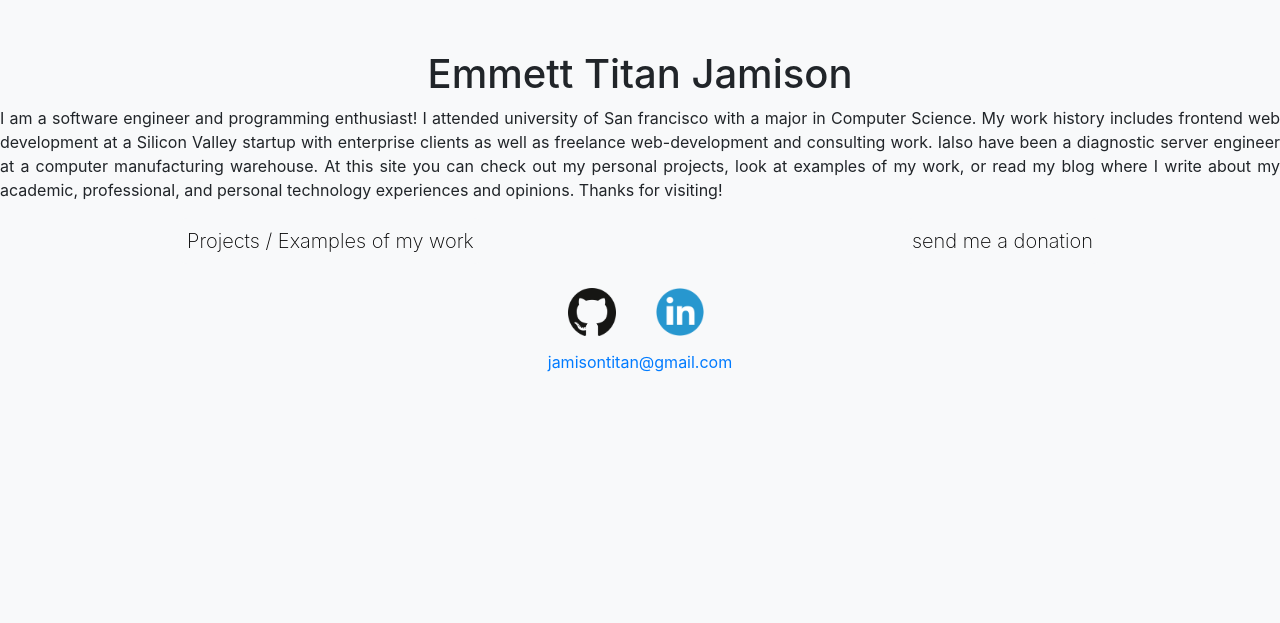
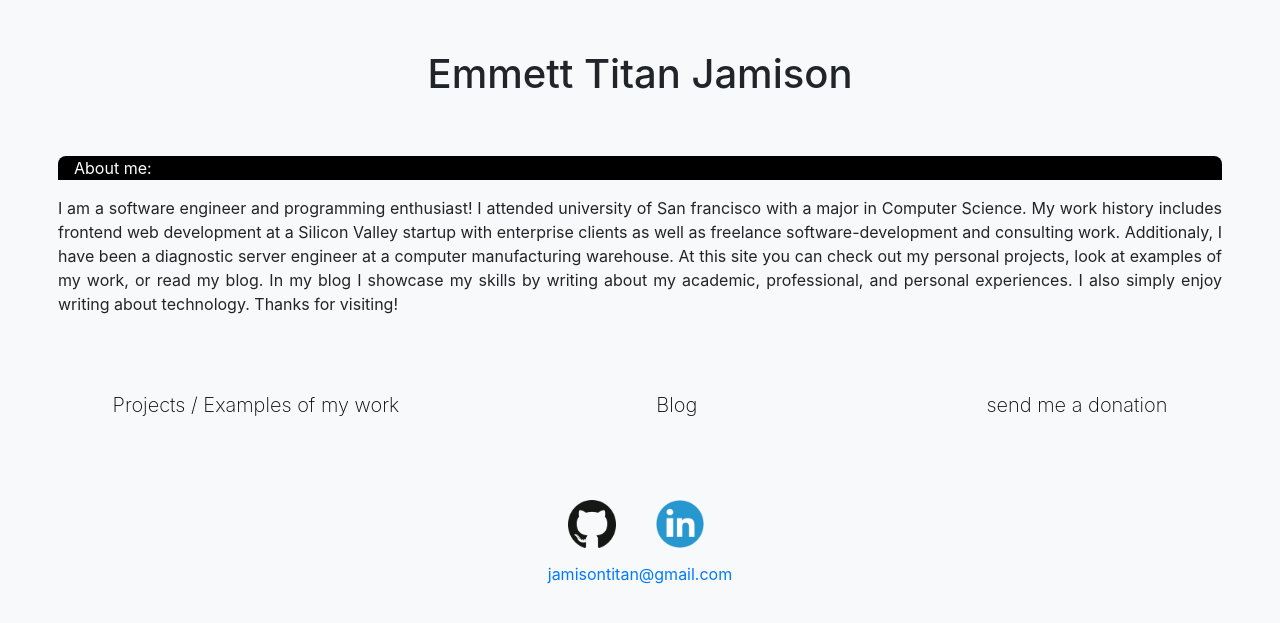
Before and after one commit to jamisonTitan/personal-site, a Flask app: page / in a window 1280 px wide. Shown: the top 623 px of the page. Run offline with Flask 3, Linux system fonts and the light colour scheme; some libraries are stand-ins or nearby versions.

Commit message:
all routes and main page completed

```diff
--- a/main.py
+++ b/main.py
@@ -8,6 +8,8 @@ def main():
     if request.method == "POST":
         if "projects" in request.form:
             return redirect(url_for("projects"))
+        elif "blog" in request.form:
+            return redirect(url_for("blog"))
         elif "donation" in request.form:
             return redirect(url_for("donation"))
     else:
@@ -19,6 +21,11 @@ def projects():
     return render_template("projects.html")
 
 
+@app.route("/blog")
+def blog():
+    return render_template("blog.html")
+
+
 @app.route("/donation")
 def donation():
     return render_template("donation.html")
--- a/static/styles.css
+++ b/static/styles.css
@@ -11,3 +11,20 @@
   color: white !important;
   transition: all 0.5s ease-in-out;
 }
+
+.main-pg-about-me {
+  margin: 50px;
+  padding-left: 8px;
+  padding-right: 8px;
+}
+
+.main-pg-about-me-header {
+  background: black;
+  color: white;
+  padding-left: 16px;
+  border-radius: 8px 8px 0px 0px;
+}
+
+.socials {
+  margin-top: 48px;
+}
--- /dev/null
+++ b/templates/blog.html
@@ -0,0 +1,5 @@
+{% extends "base.html" %}
+{% block title %} Projects {% endblock %}
+{% block content %}
+<p> this is the blog page </p>
+{% endblock %}
--- a/templates/index.html
+++ b/templates/index.html
@@ -2,14 +2,18 @@
 {% block title %} Emmett Titan Jamison {% endblock %}
 {% block content %}
 <div class="d-flex justify-content-center" style="margin-top: 50px;">
-  <div class="d-flex flex-column">
+  <div class="d-flex flex-column justify-content-center">
     <h1 class="text-center fw-bolder">Emmett Titan Jamison</h1>
-    <p align="justify" class="main-pg-p"> I am a software engineer and programming enthusiast! I attended university of San francisco with a major in Computer Science. My work history includes frontend web development at a Silicon Valley startup with enterprise clients as well as freelance web-development and consulting work. Ialso have been a diagnostic server engineer at a computer manufacturing warehouse. At this site you can check out my personal projects, look at examples of my work, or read my blog where I write about my academic, professional, and personal technology experiences and opinions. Thanks for visiting!  </p>
+    <div class="main-pg-about-me">
+      <div class="main-pg-about-me-header"> <p>About me: </p> </div>
+      <p align="justify" > I am a software engineer and programming enthusiast! I attended university of San francisco with a major in Computer Science. My work history includes frontend web development at a Silicon Valley startup with enterprise clients as well as freelance software-development and consulting work. Additionaly, I have been a diagnostic server engineer at a computer manufacturing warehouse. At this site you can check out my personal projects, look at examples of my work, or read my blog. In my blog I showcase my skills by writing about my academic, professional, and personal experiences. I also simply enjoy writing about technology. Thanks for visiting!  </p>
+    </div>
     <form action="#" method="post" class="d-flex flex-row justify-content-around">
-      <p><input style="margin-right: 32px;" class="main-pg-btn bg-light bg-gradient" type="submit" name="project" value="Projects / Examples of my work"></input</p>
+      <p><input style="margin-right: 32px;" class="main-pg-btn bg-light bg-gradient" type="submit" name="projects" value="Projects / Examples of my work"></input</p>
+      <p><input style="margin-right: 32px; margin-right: 32px;" class="main-pg-btn bg-light bg-gradient" type="submit" name="blog" value="Blog"></input</p>
       <p><input style="margin-left: 32px;" class="main-pg-btn bg-light bg-gradient fs-1" type="submit" name="donation" value="send me a donation"></input></p>
     </form>
-    <div class="d-flex flex-row justify-content-center">
+    <div class="socials d-flex flex-row justify-content-center">
       <a href="https://github.com/jamisonTitan">
         <input type="image" style="width: 48px; height: 48px; margin-top: 8px; margin-right: 16px;" src="{{ url_for('static', filename='images/github.png') }}" alt="github" />
       </a>
```
Also changed, not shown: 2 other files.
